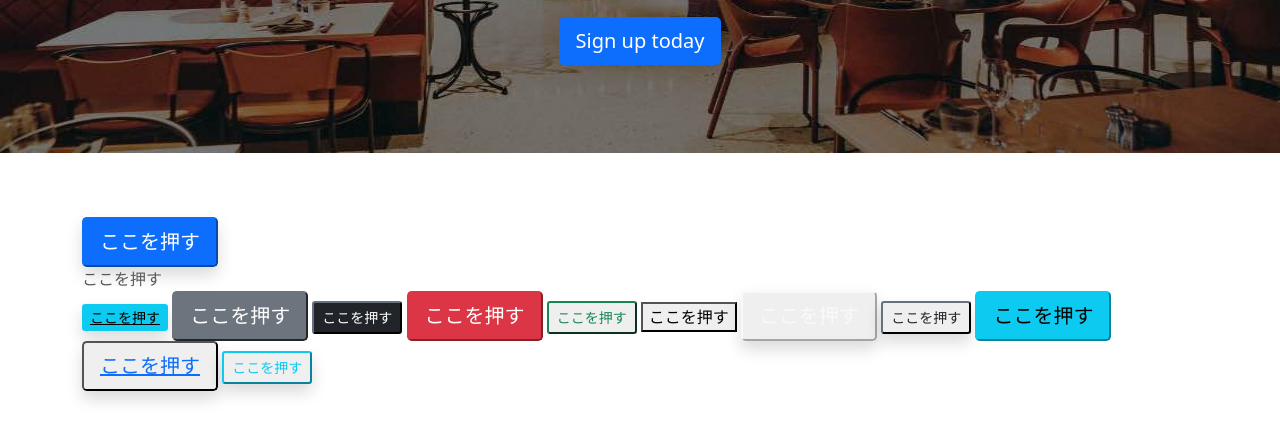
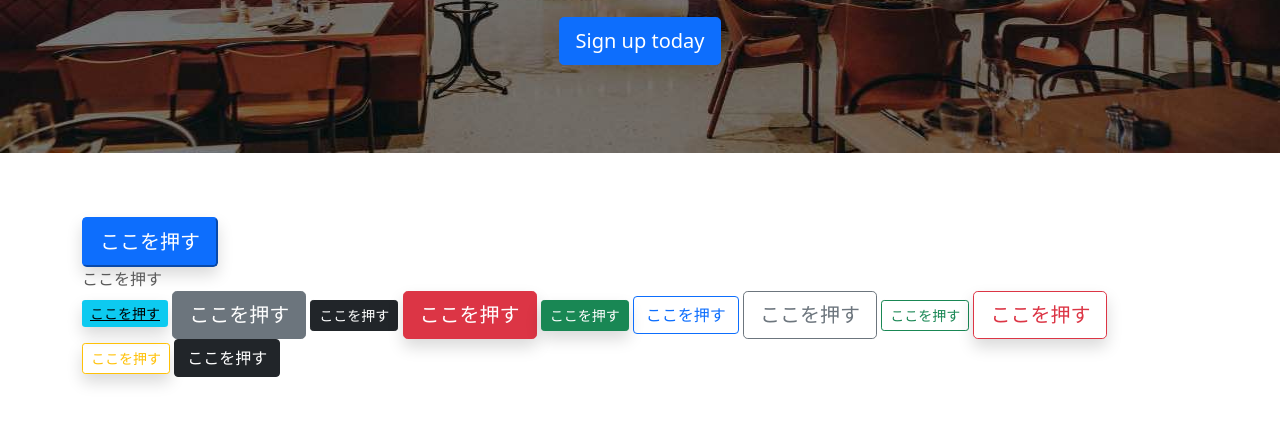
Before and after one commit to moni3nyaho/bootstrap-basic-kadai, a plain HTML site: page kadai_004/index_for_student.html in a window 1280 px wide. Shown: the part 359-800 px from the top of the page. Drawn offline with nearby package versions, Linux system fonts and the light colour scheme.

Commit message:
課題004再提出1

```diff
--- a/kadai_004/index_for_student.html
+++ b/kadai_004/index_for_student.html
@@ -53,16 +53,16 @@
        <a href="" class="btn-info btn-sm shadow">ここを押す</a>
 
        <!-- ここから追加部分 -->
-       <button class="btn-secondary btn-lg">ここを押す</button>
-       <button class="btn-dark btn-sm">ここを押す</button>
-       <button class="btn-danger btn-lg">ここを押す</button>
-       <button class="btn-outline-success btn-sm">ここを押す</button>
-       <button class="btn-outline-warning-lg">ここを押す</button>
-       <button class="btn-outline-light btn-lg shadow">ここを押す</button>
-       <button class="btn-outline-dark btn-sm shadow">ここを押す</button>
-       <button class="btn-info btn-lg">ここを押す</button>
-       <button class="btn-link btn-lg shadow">ここを押す</button>
-       <button class="btn-outline-info btn-sm shadow">ここを押す</button>
+       <button class="btn btn-secondary btn-lg">ここを押す</button>
+       <button class="btn btn-dark btn-sm">ここを押す</button>
+       <button class="btn btn-danger btn-lg shadow">ここを押す</button>
+       <button class="btn btn-success btn-sm shadow">ここを押す</button>
+       <button class="btn btn-outline-primary">ここを押す</button>
+       <button class="btn btn-outline-secondary btn-lg">ここを押す</button>
+       <button class="btn btn-outline-success btn-sm">ここを押す</button>
+       <button class="btn btn-outline-danger btn-lg shadow">ここを押す</button>
+       <button class="btn btn-outline-warning btn-sm shadow">ここを押す</button>
+       <button class="btn btn-dark">ここを押す</button>
        <!-- ここまで -->
     </div>
 
```
